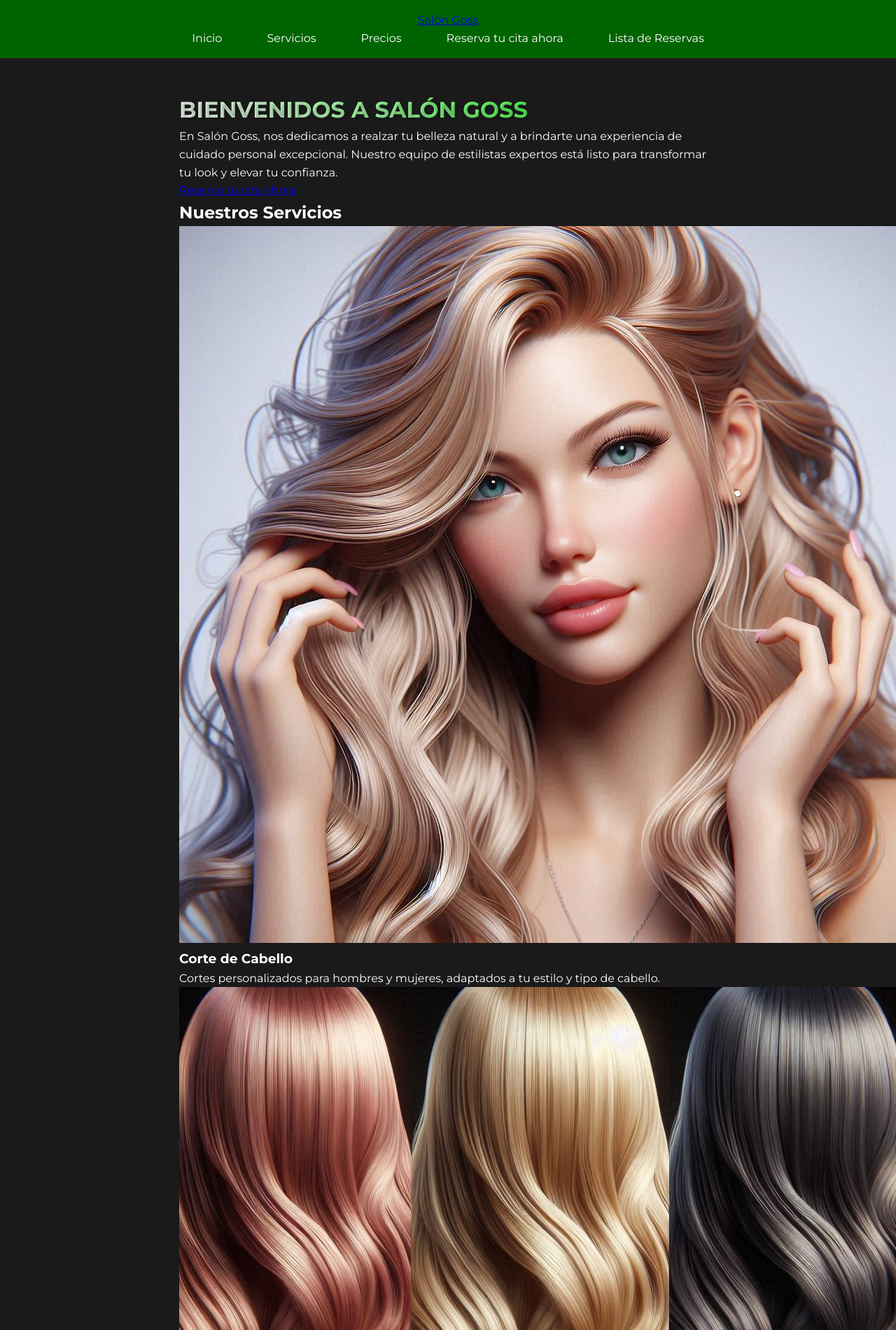
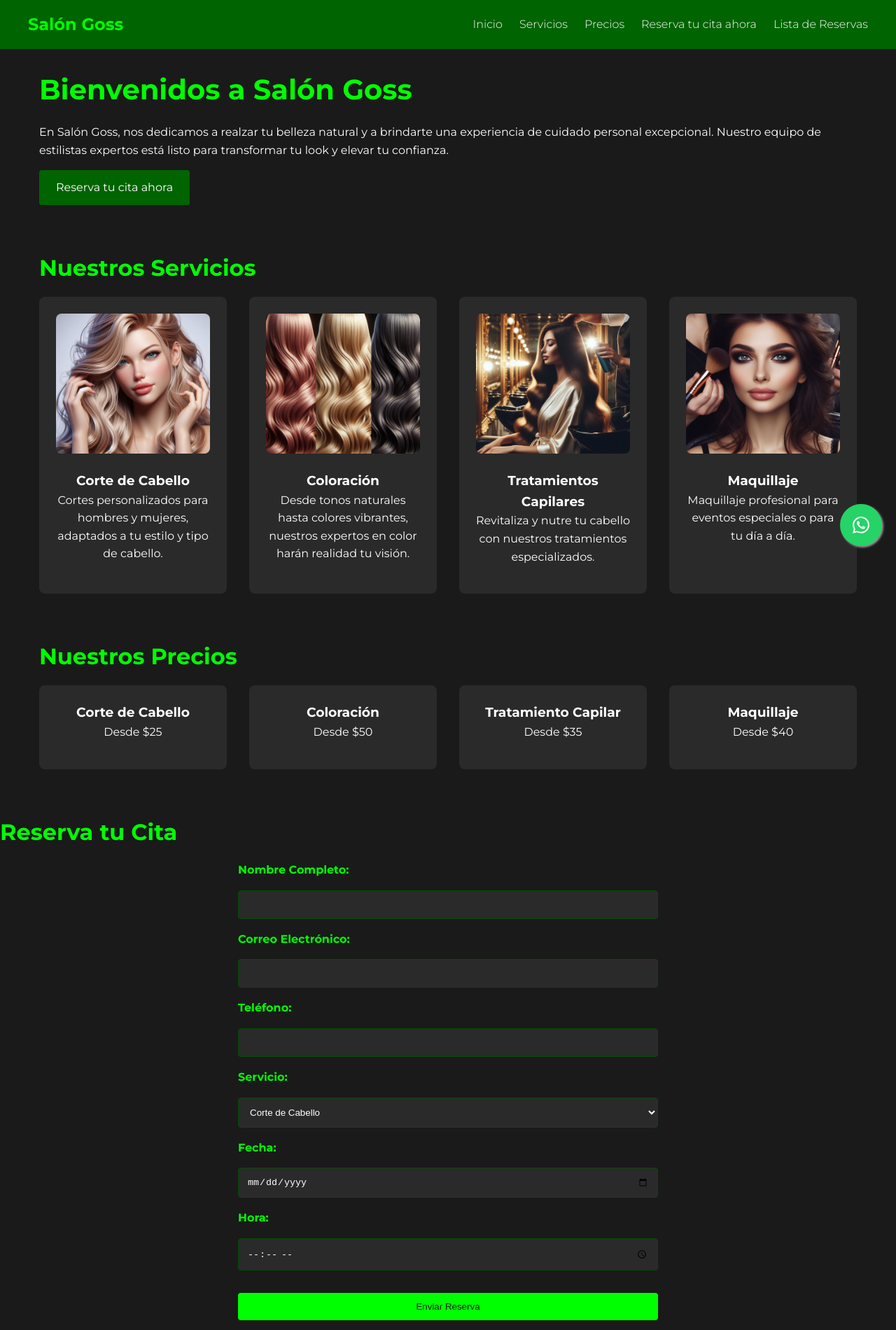
Before and after one commit to ilustre01/web, a plain HTML site: page index.html in a window 1280 px wide. Shown: the top 1900 px of the page at 70% size. Drawn offline with Linux system fonts and the light colour scheme; a script that the page names is missing.

Commit message:
Update styles.css

```diff
--- a/styles.css
+++ b/styles.css
@@ -1,4 +1,3 @@
-/* styles.css */
 :root {
     --primary-color: #006400;
     --secondary-color: #004d00;
@@ -23,173 +22,214 @@ body {
 
 header {
     background-color: var(--primary-color);
-    color: var(--text-color);
     padding: 1rem;
-    text-align: center;
-    position: relative;
+    position: fixed;
+    width: 100%;
+    top: 0;
+    z-index: 1000;
 }
 
-h1 {
-    font-size: 2rem;
-    font-weight: 700;
-    text-transform: uppercase;
-    background: linear-gradient(45deg, var(--text-color), var(--accent-color));
-    -webkit-background-clip: text;
-    -webkit-text-fill-color: transparent;
-    text-shadow: 2px 2px 4px rgba(0, 0, 0, 0.3);
+nav {
+    display: flex;
+    justify-content: space-between;
+    align-items: center;
+    max-width: 1200px;
+    margin: 0 auto;
 }
 
-nav ul {
-    list-style: none;
-    display: flex;
-    justify-content: center;
+.logo {
+    font-size: 1.5rem;
+    font-weight: 700;
+    color: var(--accent-color);
+    text-decoration: none;
 }
 
-nav ul li {
-    margin: 0 1rem;
+.nav-links {
+    display: flex;
+    list-style: none;
 }
 
-nav ul li a {
+.nav-links li {
+    margin-left: 1.5rem;
+}
+
+.nav-links a {
     color: var(--text-color);
     text-decoration: none;
-    padding: 0.5rem 1rem;
-    border-radius: 4px;
-    transition: background-color 0.3s ease, color 0.3s ease;
+    font-weight: 300;
+    transition: color 0.3s;
 }
 
-nav ul li a:hover,
-nav ul li a.active {
-    background-color: var(--secondary-color);
+.nav-links a:hover {
     color: var(--accent-color);
 }
 
 main {
+    max-width: 1200px;
+    margin: 6rem auto 2rem;
+    padding: 0 1rem;
+}
+
+section {
+    margin-bottom: 4rem;
+}
+
+h1, h2 {
+    color: var(--accent-color);
+    margin-bottom: 1rem;
+}
+
+h1 {
+    font-size: 2.5rem;
+}
+
+h2 {
+    font-size: 2rem;
+}
+
+p {
+    margin-bottom: 1rem;
+}
+
+.services-grid, .prices-grid {
+    display: grid;
+    grid-template-columns: repeat(auto-fit, minmax(250px, 1fr));
+    gap: 2rem;
+}
+
+.service-card, .price-card {
+    background-color: var(--card-background);
+    padding: 1.5rem;
+    border-radius: 8px;
+    text-align: center;
+}
+
+.service-card img, .price-card img {
+    width: 100%;
+    height: 200px;
+    object-fit: cover;
+    border-radius: 8px;
+    margin-bottom: 1rem;
+}
+
+.btn {
+    display: inline-block;
+    background-color: var(--primary-color);
+    color: var(--text-color);
+    padding: 0.75rem 1.5rem;
+    text-decoration: none;
+    border-radius: 4px;
+    transition: background-color 0.3s;
+}
+
+.btn:hover {
+    background-color: var(--secondary-color);
+}
+
+footer {
+    background-color: var(--primary-color);
+    color: var(--text-color);
+    text-align: center;
+    padding: 1rem;
+}
+
+.whatsapp-btn {
+    position: fixed;
+    bottom: 20px;
+    right: 20px;
+    background-color: #25D366;
+    color: white;
+    border-radius: 50%;
+    text-align: center;
+    font-size: 30px;
+    width: 60px;
+    height: 60px;
+    line-height: 60px;
+    box-shadow: 2px 2px 3px #999;
+    display: flex;
+    align-items: center;
+    justify-content: center;
+    text-decoration: none;
+    transition: all 0.3s ease;
+}
+
+.whatsapp-btn:hover {
+    background-color: #128C7E;
+}
+
+@media (max-width: 768px) {
+    .nav-links {
+        display: none;
+    }
+
+    h1 {
+        font-size: 2rem;
+    }
+
+    h2 {
+        font-size: 1.5rem;
+    }
+}
+
+/* Estilos para la sección de reserva */
+.reserva-form {
+    display: grid;
+    grid-template-columns: 1fr;
+    gap: 1rem;
+    max-width: 600px;
+    margin: 0 auto;
+}
+
+.reserva-form label {
+    color: var(--accent-color);
+    font-weight: 700;
+}
+
+.reserva-form input, .reserva-form select {
+    padding: 0.75rem;
+    border-radius: 4px;
+    border: 1px solid var(--secondary-color);
+    background-color: var(--card-background);
+    color: var(--text-color);
+}
+
+.reserva-form button {
+    margin-top: 1rem;
+    background-color: var(--accent-color);
+    color: var(--background-color);
+    padding: 0.75rem;
+    border: none;
+    border-radius: 4px;
+    cursor: pointer;
+}
+
+.reserva-form button:hover {
+    background-color: var(--primary-color);
+}
+
+/* Estilos para la sección de lista de reservas */
+#lista-reservas {
+    display: none;
     max-width: 800px;
     margin: 2rem auto;
     padding: 1rem;
-}
-
-.hero-image {
-    width: 100%;
-    height: 300px;
-    background-image: url('https://example.com/salon-image.jpg');
-    background-size: cover;
-    background-position: center;
-    margin-bottom: 1rem;
-    border-radius: 8px;
-    position: relative;
-    overflow: hidden;
-}
-
-.hero-image::before {
-    content: '';
-    position: absolute;
-    top: 0;
-    left: 0;
-    right: 0;
-    bottom: 0;
-    background: linear-gradient(45deg, rgba(0, 100, 0, 0.7), rgba(0, 0, 0, 0.5));
+    background-color: var(--card-background);
     border-radius: 8px;
 }
 
-.hero-text {
-    position: absolute;
-    top: 50%;
-    left: 50%;
-    transform: translate(-50%, -50%);
-    text-align: center;
-    color: var(--text-color);
-    font-size: 2.5rem;
-    font-weight: 700;
-    text-transform: uppercase;
-    letter-spacing: 3px;
-    text-shadow: 2px 2px 4px rgba(0, 0, 0, 0.5);
-    width: 90%;
+#lista-reservas.active {
+    display: block;
 }
 
-form {
-    display: flex;
-    flex-direction: column;
+.reservas-lista {
+    list-style: none;
+    padding: 0;
 }
 
-label {
-    margin-top: 1rem;
-    font-weight: 300;
+.reservas-lista li {
+    background-color: var(--secondary-color);
+    color: var(--text-color);
+    padding: 1rem;
+    border-radius: 4px;
+    margin-bottom: 0.5rem;
 }
-
-input, select, textarea {
-    padding: 0.5rem;
-    margin-top: 0.25rem;
-    border: 1px solid var(--primary-color);
-    border-radius: 4px;
-    background-color: var(--background-color);
-    color: var(--text-color);
-    font-family: 'Montserrat', sans-serif;
-    width: 100%;
-}
-
-button {
-    margin-top: 1rem;
-    padding: 0.5rem 1rem;
-    background-color: var(--primary-color);
-    color: var(--text-color);
-    border: none;
-    border-radius: 4px;
-    cursor: pointer;
-    transition: background-color 0.3s ease, transform 0.2s ease;
-}
-
-button:hover {
-    background-color: var(--secondary-color);
-    transform: scale(1.05);
-}
-
-.success-message {
-    color: var(--accent-color);
-    margin-top: 1rem;
-    font-weight: 700;
-    text-align: center;
-    text-transform: uppercase;
-    letter-spacing: 1px;
-    display: none;
-}
-
-.overlay {
-    position: fixed;
-    top: 0;
-    left: 0;
-    width: 100%;
-    height: 100%;
-    background-color: rgba(0, 0, 0, 0.7);
-    z-index: 999;
-    display: none;
-}
-
-.modal {
-    position: fixed;
-    top: 50%;
-    left: 50%;
-    transform: translate(-50%, -50%);
-    background-color: var(--card-background);
-    padding: 2rem;
-    border-radius: 8px;
-    box-shadow: 0 0 20px rgba(0, 0, 0, 0.8);
-    z-index: 1000;
-    display: none;
-    width: 90%;
-    max-width: 400px;
-}
-
-@media (max-width: 768px) {
-    nav ul {
-        flex-direction: column;
-    }
-
-    .hero-image {
-        height: 200px;
-    }
-
-    .hero-text {
-        font-size: 1.5rem;
-    }
-}
```
